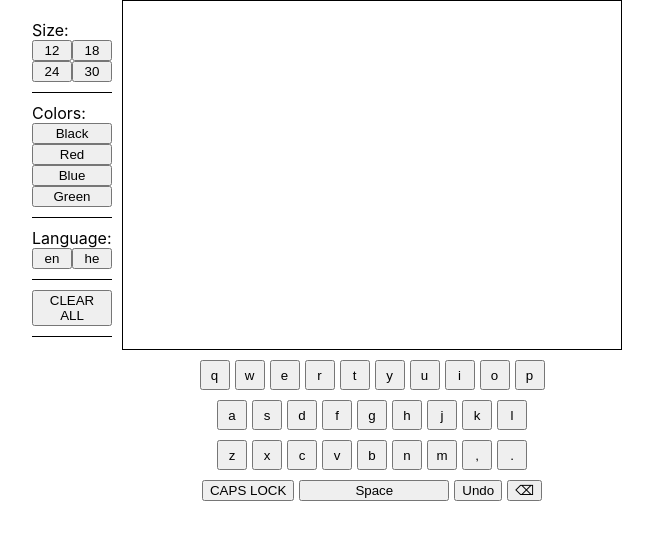
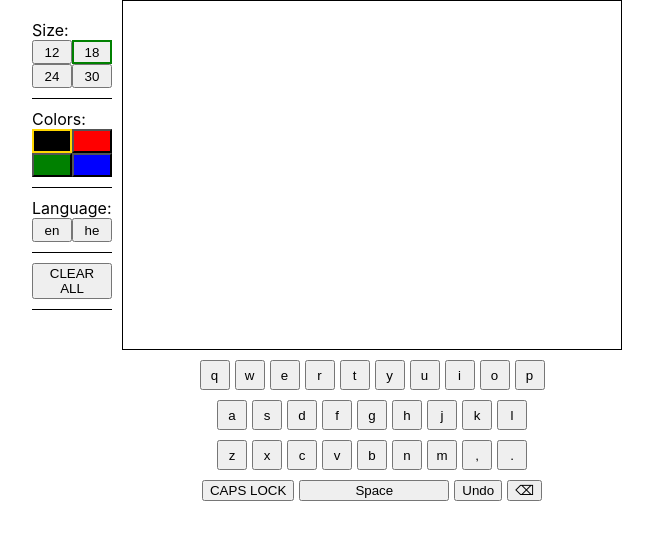
Before and after one commit to YehudaEdelstien/Schoolwork-JBH, a React (Create React App) app in the folder 04-react/text-editor/: page / in a window 1280 px wide. Shown: the top 540 px of the page, without its empty margins (318-971 px from the left). Built offline with nearby package versions, Linux system fonts and the light colour scheme.

Commit message:
extracted components, implemented size and color

```diff
--- a/04-react/text-editor/src/App.css
+++ b/04-react/text-editor/src/App.css
@@ -28,6 +28,8 @@
 
 .optionsSection button {
     flex-grow: 1;
+    min-height: 1.5rem;
+    min-width: 2rem;
 }
 
 #optionsBar {
--- a/04-react/text-editor/src/components/InputArea/InputArea.jsx
+++ b/04-react/text-editor/src/components/InputArea/InputArea.jsx
@@ -1,6 +1,11 @@
 function InputArea({textObjects}) {
     return <div id="inputArea">{textObjects.map((letter, index) => {
-        return <span key={index} style={{fontSize: letter.size, color: letter.color}}>{letter.char}</span>
+        const styleObj = {
+            fontSize: letter.size,
+            color: letter.color,
+            verticalAlign: "text-bottom",
+        }
+        return <span key={index} style={styleObj}>{letter.char}</span>
     })}</div>
 }
 
--- /dev/null
+++ b/04-react/text-editor/src/components/OptionsBar/ColorOptions/ColorOptions.jsx
@@ -0,0 +1,28 @@
+function ColorButton(props) {
+    const {color, localColor} = props;
+
+    const styleObj = {
+        backgroundColor: localColor,
+        border: localColor === color ? "2px solid gold" : "revert",
+    };
+
+    return (
+        <>
+            <button onClick={() => props.changeSetting("color", localColor)} style={styleObj}></button>
+        </>
+    );
+}
+
+function ColorOptions(props) {
+    return (
+        <div className="optionsSection">
+            <span>Colors:</span>
+            <ColorButton {...props} localColor={"black"}/>
+            <ColorButton {...props} localColor={"red"}/>
+            <ColorButton {...props} localColor={"green"}/>
+            <ColorButton {...props} localColor={"blue"}/>
+        </div>
+    )
+}
+
+export default ColorOptions;
--- /dev/null
+++ b/04-react/text-editor/src/components/OptionsBar/LanguageOptions/LanguageOptions.jsx
@@ -0,0 +1,20 @@
+function LanguageButton(props) {
+    return (
+        <>
+            <buttons></buttons>
+        </>
+    )
+}
+
+function LanguageOptions(props) {
+    const {changeSetting} = props
+    return (
+        <div className="optionsSection">
+            <span>Language:</span>
+            <button>en</button>
+            <button>he</button>
+        </div>
+    )
+}
+
+export default LanguageOptions;
--- /dev/null
+++ b/04-react/text-editor/src/components/OptionsBar/MiscOptions/MiscOptions.jsx
@@ -0,0 +1,9 @@
+function MiscOptions(props) {
+    return (
+        <div className="optionsSection">
+            <button>CLEAR ALL</button>
+        </div>
+    )
+}
+
+export default MiscOptions;
--- a/04-react/text-editor/src/components/OptionsBar/OptionsBar.jsx
+++ b/04-react/text-editor/src/components/OptionsBar/OptionsBar.jsx
@@ -1,52 +1,16 @@
-function SizeOptions(props) {
-    return (
-        <div className="optionsSection">
-            <div style={{width: "100%"}}>Size:</div>
-            <button>12</button>
-            <button>18</button>
-            <button>24</button>
-            <button>30</button>
-        </div>
-    )
-}
-
-function ColorOptions(props) {
-    return (
-        <div className="optionsSection">
-            <span>Colors:</span>
-            <button>Black</button>
-            <button>Red</button>
-            <button>Blue</button>
-            <button>Green</button>
-        </div>
-    )
-}
-
-function LanguageOptions(props){
-    return (
-        <div className="optionsSection">
-            <span>Language:</span>
-            <button>en</button>
-            <button>he</button>
-        </div>
-    )
-}
-
-function MetaOptions(props) {
-    return (
-        <div className="optionsSection">
-            <button>CLEAR ALL</button>
-        </div>
-    )
-}
+import SizeOptions from "./SizeOptions/SizeOptions"
+import ColorOptions from "./ColorOptions/ColorOptions"
+import LanguageOptions from "./LanguageOptions/LanguageOptions"
+import MiscOptions from "./MiscOptions/MiscOptions"
 
 function OptionsBar(props) {
+    const {changeSetting, language, textSize, color} = props
     return (
     <div id="optionsBar">
-        <SizeOptions />
-        <ColorOptions />
-        <LanguageOptions />
-        <MetaOptions />
+        <SizeOptions changeSetting={changeSetting} textSize={textSize}/>
+        <ColorOptions changeSetting={changeSetting} color={color}/>
+        <LanguageOptions changeSetting={changeSetting}/>
+        <MiscOptions />
     </div>
     )
 }
--- /dev/null
+++ b/04-react/text-editor/src/components/OptionsBar/SizeOptions/SizeOptions.jsx
@@ -0,0 +1,27 @@
+function SizeButton(props) {
+    const {size} = props;
+
+    const styleObj = {
+        border: props.textSize === size ? "2px solid green" : "revert",
+    };
+
+    return (
+        <>
+            <button onClick={() => props.changeSetting("textSize", size)} style={styleObj}>{size}</button>
+        </>
+    );
+}
+
+function SizeOptions(props) {
+    return (
+        <div className="optionsSection">
+            <div style={{width: "100%"}}>Size:</div>
+            <SizeButton {...props} size={12}/>
+            <SizeButton {...props} size={18}/>
+            <SizeButton {...props} size={24}/>
+            <SizeButton {...props} size={30}/>
+        </div>
+    )
+}
+
+export default SizeOptions;
--- a/04-react/text-editor/src/components/TextEditor/TextEditor.jsx
+++ b/04-react/text-editor/src/components/TextEditor/TextEditor.jsx
@@ -60,10 +60,15 @@ class TextEditor extends Component {
     }
 
     render() {
-        const {textObjects, language, caps} = this.state;
+        const {textObjects, language, textSize, color, caps,} = this.state;
         return (
             <div className='textEditor'>
-                <OptionsBar changeSetting={this.changeSetting}/>
+                <OptionsBar
+                    changeSetting={this.changeSetting}
+                    color={color}
+                    textSize={textSize}
+                    language={language}
+                />
                 <InputArea textObjects={textObjects}/>
                 <Keyboard
                     language={language}
```
